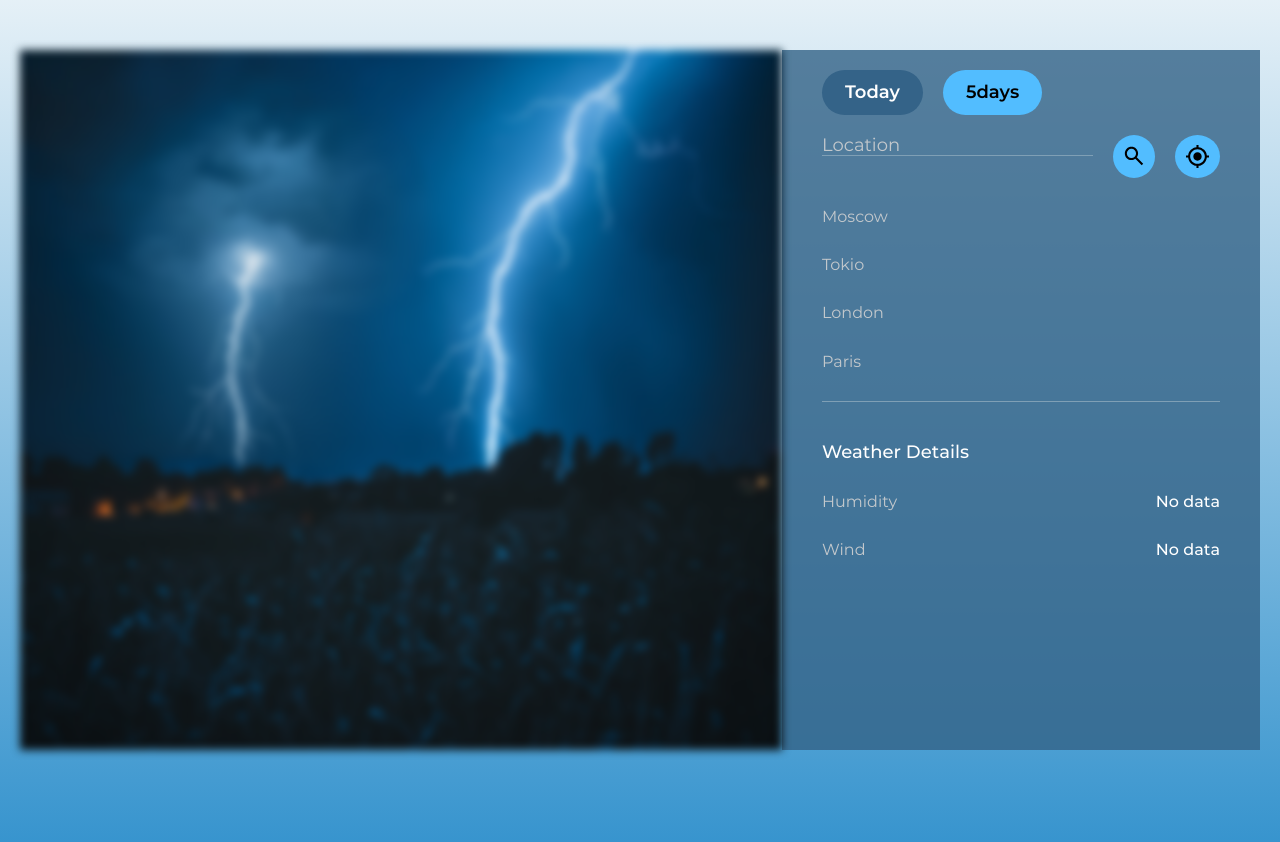
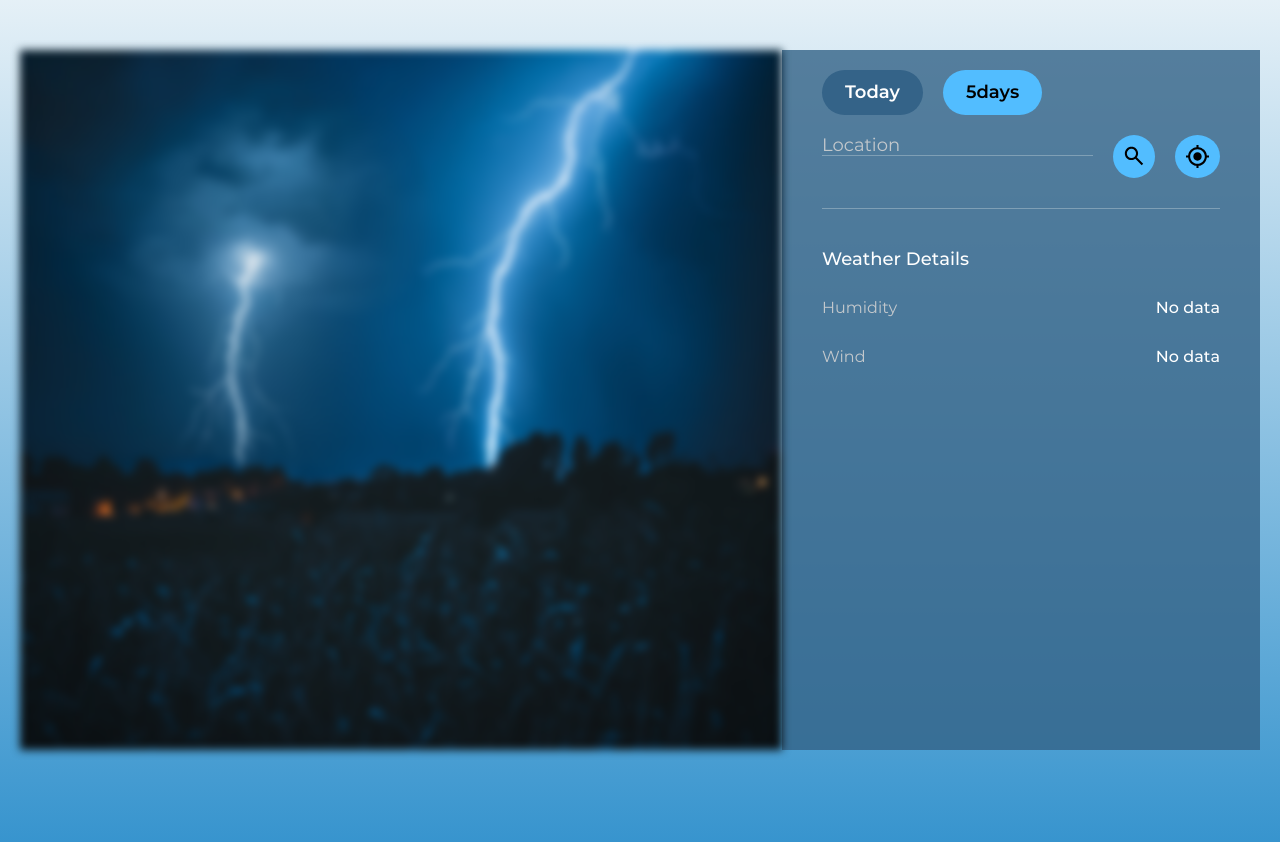
Before and after one commit to vadimvoln/Weather_application, a React (Create React App) app in the folder weather-app/: page / in a window 1280 px wide. Shown: the top 842 px of the page. Built offline with nearby package versions, Linux system fonts and the light colour scheme.

Commit message:
main: Added search history. Deleted component - capitals

```diff
--- a/weather-app/src/components/App/App.jsx
+++ b/weather-app/src/components/App/App.jsx
@@ -6,10 +6,12 @@ import LocationForm from '../LocationForm/LocationForm';
 import WeatherDetails from '../WeatherDetails/WeatherDetails';
 import TodayWeather from '../TodayWeather/TodayWeather'
 import WeatherDays from '../WeatherDays/WeatherDays'
-import Capitals from '../Capitals/Capitals';
 /*+++++++++ */
 import bg1 from '../../assets/img/stormAlb/storm_3.png'
 import config from '../../config'
+import { setLocalStorage, addCityInLS, getCurrentLS } from '../../history'
+
+setLocalStorage()
 
 function App() {
   const states = ['Today', '5days']
@@ -39,16 +41,21 @@ function App() {
     }
   }
 
+  const getAllWeather = () => {
+    const request = Axios.get(`http://api.openweathermap.org/data/2.5/forecast?lat=${city.lat}&units=metric&lon=${city.lon}&appid=${config.key}`)
+    request
+      .then((res) => {
+        setWeather(res.data.list)
+        console.log(res.data.list)
+      })
+  }
+
   React.useEffect(() => {
     if (city.name === '') {
       return
     } else {
-      const request = Axios.get(`http://api.openweathermap.org/data/2.5/forecast?lat=${city.lat}&units=metric&lon=${city.lon}&appid=${config.key}`)
-      request
-        .then((res) => {
-          setWeather(res.data.list)
-          console.log(res.data.list)
-        })
+      getAllWeather()
+      if (!getCurrentLS().history.includes(city.name)) addCityInLS(city.name)
     }
   }, [city])
 
@@ -78,7 +85,12 @@ function App() {
           </div>
 
           <LocationForm getGeoFromInput={getGeoFromInput} warning={warning} />
-          <Capitals />
+          <ul className="historyList">
+            {/* <li>Moscow</li>
+            <li>Tokio</li>
+            <li>London</li>
+            <li>Paris</li> */}
+          </ul>
           <WeatherDetails currentWeather={getCurrentWeather} />
 
         </div>
--- a/weather-app/src/components/App/App.scss
+++ b/weather-app/src/components/App/App.scss
@@ -47,7 +47,26 @@
     }
   }
 
+  .historyList {
+    margin-top: 30px;
+    border-bottom: 1px solid #7f9fb5;
+    li {
+      font-family: 'Montserrat';
+      font-weight: 400;
+      font-size: 16px;
+      color: $text-color;
+      cursor: pointer;
+
+      margin-bottom: 30px;
+      transition: color ease-in-out 0.1s;
+
+      &:hover {
+        color: #fff;
+        transition: color ease-in-out 0.1s;
+      }
+    }
+  }
+
   @import '../../components/LocationForm/LocationForm.scss';
-  @import '../../components/Capitals/Capitals.scss';
   @import '../../components/WeatherDetails/WeatherDetails.scss';
 }
--- a/weather-app/src/components/Capitals/Capitals.js
+++ /dev/null
@@ -1,12 +0,0 @@
-function Capitals() {
-  return (
-    <ul className="capitalList">
-      <li>Moscow</li>
-      <li>Tokio</li>
-      <li>London</li>
-      <li>Paris</li>
-    </ul>
-  )
-}
-
-export default Capitals
--- a/weather-app/src/components/Capitals/Capitals.scss
+++ /dev/null
@@ -1,19 +0,0 @@
-.capitalList {
-  margin-top: 30px;
-  border-bottom: 1px solid #7f9fb5;
-  li {
-    font-family: 'Montserrat';
-    font-weight: 400;
-    font-size: 16px;
-    color: $text-color;
-    cursor: pointer;
-
-    margin-bottom: 30px;
-    transition: color ease-in-out 0.1s;
-
-    &:hover {
-      color: #fff;
-      transition: color ease-in-out 0.1s;
-    }
-  }
-}
--- /dev/null
+++ b/weather-app/src/history.js
@@ -0,0 +1,17 @@
+function setLocalStorage() {
+  const LSBase = !localStorage.getItem('history') ? '{"history": []}' : localStorage.getItem('history')
+  localStorage.setItem('history', LSBase)
+}
+
+function addCityInLS(city) {
+  const curLS = getCurrentLS()
+  curLS.history.push(city)
+  localStorage.setItem('history', JSON.stringify(curLS))
+}
+
+function getCurrentLS() {
+  const curLS = JSON.parse(localStorage.getItem('history'))
+  return curLS
+}
+
+export { setLocalStorage, addCityInLS, getCurrentLS }
--- a/weather-app/src/index.js
+++ b/weather-app/src/index.js
@@ -3,7 +3,6 @@ import ReactDOM from 'react-dom/client';
 
 import App from './components/App/App';
 import './scss/index.scss';
-
 const root = ReactDOM.createRoot(document.getElementById('root'));
 root.render(
   <React.StrictMode>
```
